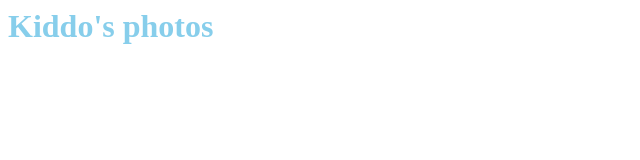
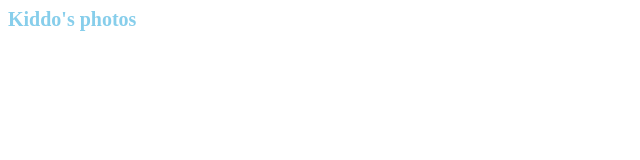
Before and after one commit to i-LAE/i-LAE.github.io, a plain HTML site: page index.html in a window 1280 px wide. Shown: the whole page, without its empty margins (0-640 px from the left). Drawn offline with Linux system fonts and the light colour scheme.

Commit message:
Update index.html

```diff
--- a/index.html
+++ b/index.html
@@ -1 +1 @@
-<h1 style="font-family:papyrus; color:skyblue; size:20px";> Kiddo's photos </h1>
+<h1 style="font-family:papyrus; color:skyblue; font-size:20px";> Kiddo's photos </h1>
```
